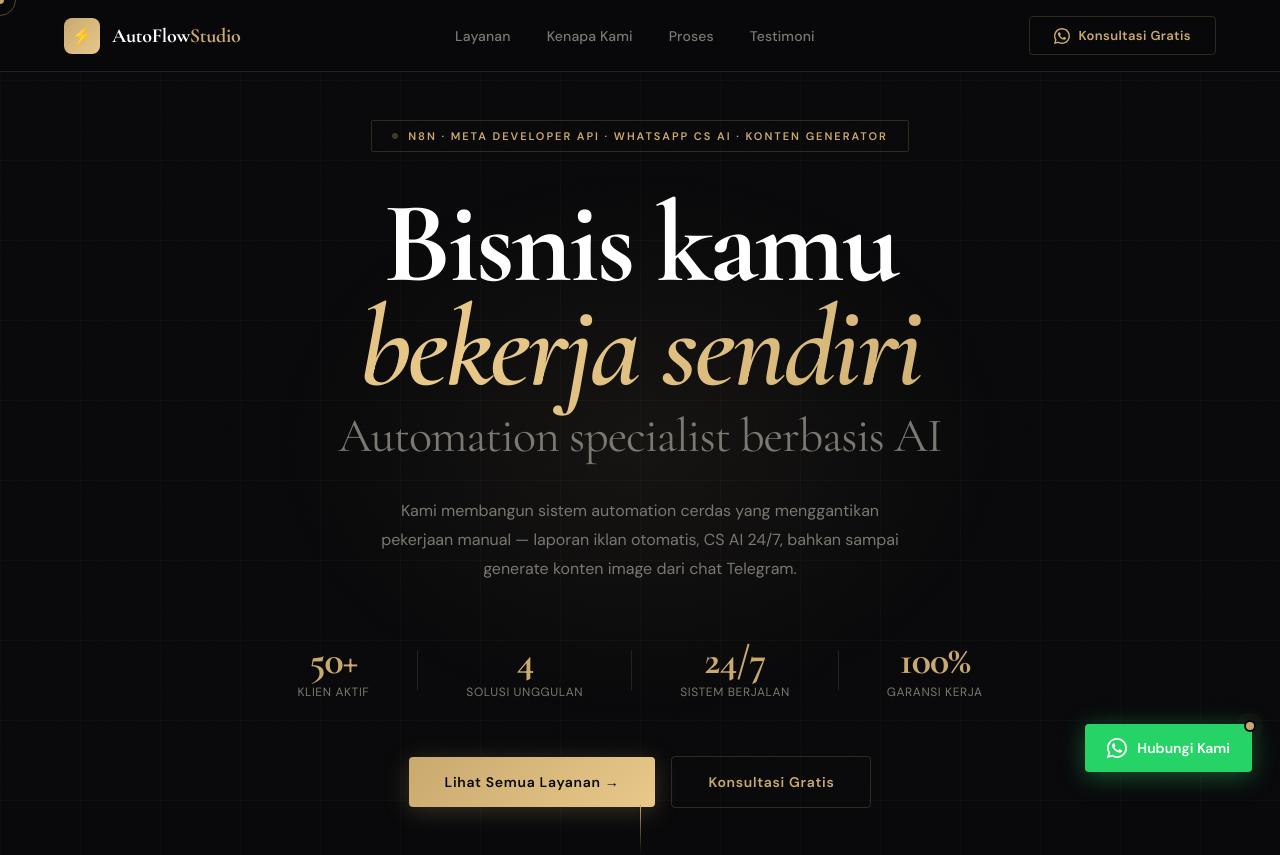
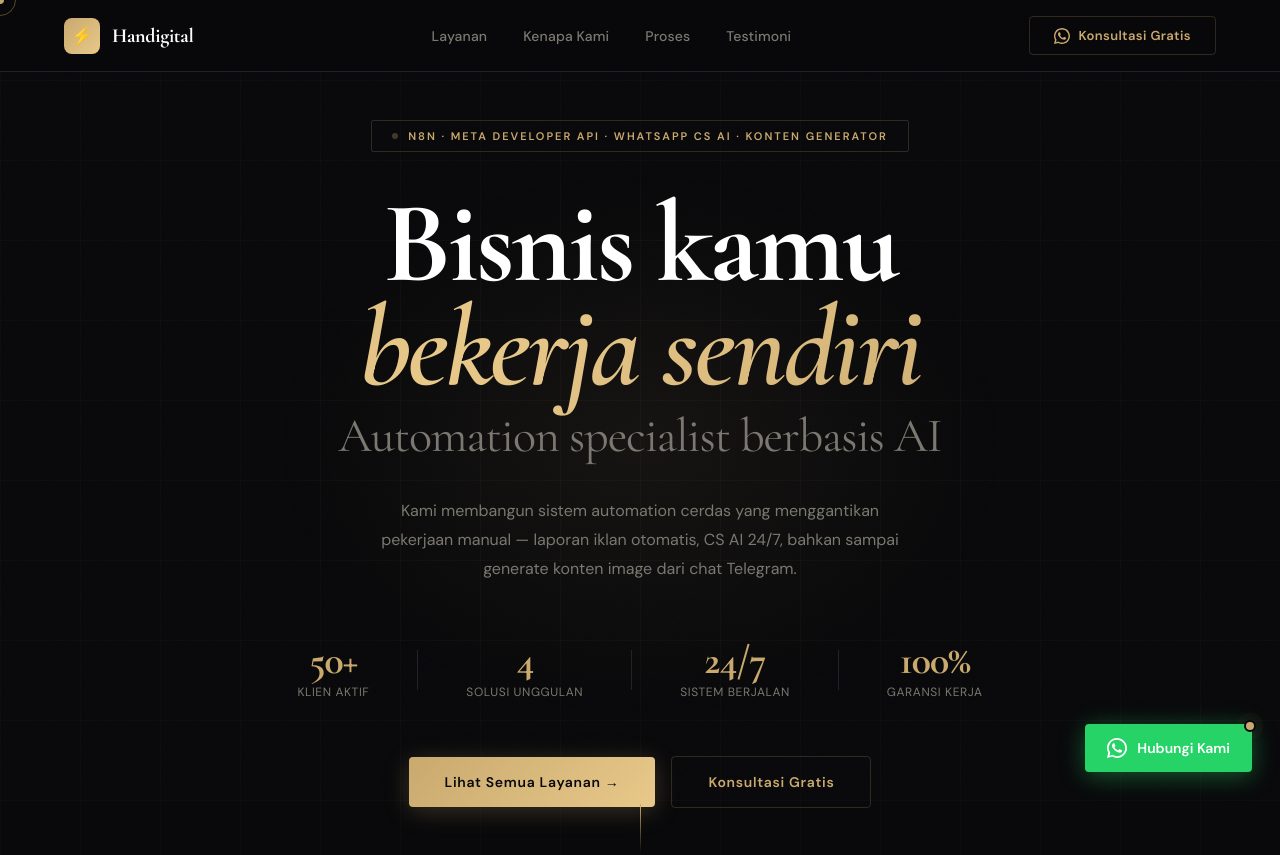
Before and after one commit to handigital999/Web-utama, a plain HTML site: page index.html in a window 1280 px wide. Shown: the top 855 px of the page. Drawn offline with nearby package versions, Linux system fonts and the light colour scheme.

Commit message:
Update logo text from 'AutoFlow' to 'Handigital'

```diff
--- a/index.html
+++ b/index.html
@@ -16,7 +16,7 @@
 <nav>
   <div class="nav-logo">
     <div class="nav-logo-icon">⚡</div>
-    <div class="nav-logo-text">AutoFlow<span>Studio</span></div>
+    <div class="nav-logo-text">Handigital</span></div>
   </div>
   <div class="nav-links">
     <a href="#services">Layanan</a>
```
